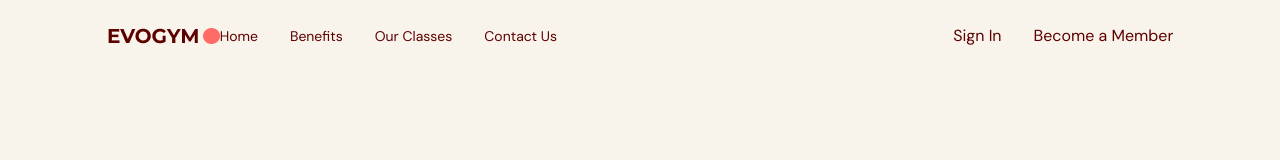
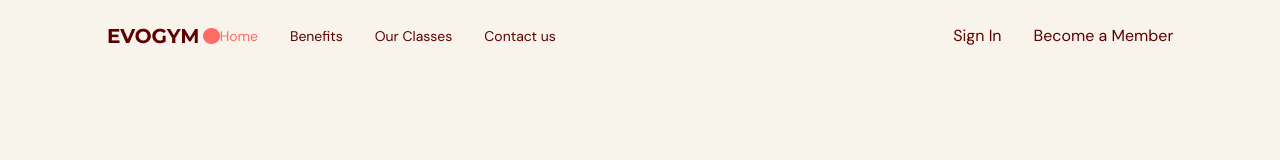
Before and after one commit to tiagosousa10/gym-typescript, a React (Vite) app: page / in a window 1280 px wide. Shown: the top 160 px of the page. Built offline with nearby package versions, Linux system fonts and the light colour scheme.

Commit message:
enum created to manipulate navbar pages

```diff
--- a/src/App.tsx
+++ b/src/App.tsx
@@ -1,10 +1,17 @@
+import { useState } from "react"
 import Navbar from "./scenes/navbar"
+import { SelectedPage } from "./shared/types"
+
 
 function App() {
+  const [selectedPage, setSelectedPage] = useState<SelectedPage>(SelectedPage.Home) // starts with home from enum
 
   return (
     <div className="app bg-gray-20" >
-     <Navbar />
+     <Navbar
+      selectedPage={selectedPage}
+      setSelectedPage={setSelectedPage}
+     />
     </div>
   )
 }
--- a/src/scenes/navbar/Link.tsx
+++ b/src/scenes/navbar/Link.tsx
@@ -1,16 +1,22 @@
+import { SelectedPage } from "@/shared/types"
 import AnchorLink from "react-anchor-link-smooth-scroll"
 
 type Props = {
    page: string,
+   selectedPage: SelectedPage,
+   setSelectedPage: (value: SelectedPage) => void
 
 }
 
-const Link = ({page} : Props) => {
+const Link = ({page, selectedPage, setSelectedPage} : Props) => {
+   const lowerCasePage = page.toLowerCase().replace(/ /g, "") // remove spaces
   return (
     <AnchorLink
-      className={}
-      href={}
-      onClick={}
+      className={`${selectedPage === lowerCasePage ? "text-primary-500" : ""}
+         transition duration-500 hover:text-primary-300
+      `}
+      href={`#${lowerCasePage}`}
+      onClick={() => setSelectedPage(lowerCasePage)}
     >
       {page}
     </AnchorLink>
--- a/src/scenes/navbar/index.tsx
+++ b/src/scenes/navbar/index.tsx
@@ -1,11 +1,16 @@
 import { useState } from "react"
 import { Bars3Icon, XMarkIcon } from "@heroicons/react/24/solid"
 import Logo from "@/assets/Logo.png"
+import Link from "./Link"
+import { SelectedPage } from "@/shared/types"
 
 
-type Props = {}
+type Props = {
+   selectedPage: SelectedPage,
+   setSelectedPage: (value: SelectedPage) => void
+}
 
-const Navbar = (props: Props) => {
+const Navbar = ({selectedPage, setSelectedPage} : Props) => {
    const flexBetween  = "flex items-center justify-between"
 
    return (
@@ -21,10 +26,10 @@
                {/* RIGHT SIDE */}
                <div className={`${flexBetween} w-full`}>
                   <div className={`${flexBetween} gap-8 text-sm`}>
-                     <p>Home</p>
-                     <p>Benefits</p>
-                     <p>Our Classes</p>
-                     <p>Contact Us</p>
+                     <Link page="Home" selectedPage={selectedPage} setSelectedPage={setSelectedPage}/>
+                     <Link page="Benefits" selectedPage={selectedPage} setSelectedPage={setSelectedPage} />
+                     <Link page="Our Classes" selectedPage={selectedPage} setSelectedPage={setSelectedPage}/>
+                     <Link page="Contact us" selectedPage={selectedPage} setSelectedPage={setSelectedPage} />
                   </div>
                   <div className={`${flexBetween} gap-8`}>
                      <p>Sign In</p>
--- /dev/null
+++ b/src/shared/types.ts
@@ -0,0 +1,6 @@
+export enum SelectedPage {
+  Home= "home",
+  Benefits = "benefits",
+  OurClasses = "ourclasses",
+  ContactUs= "contactus",
+}
```
